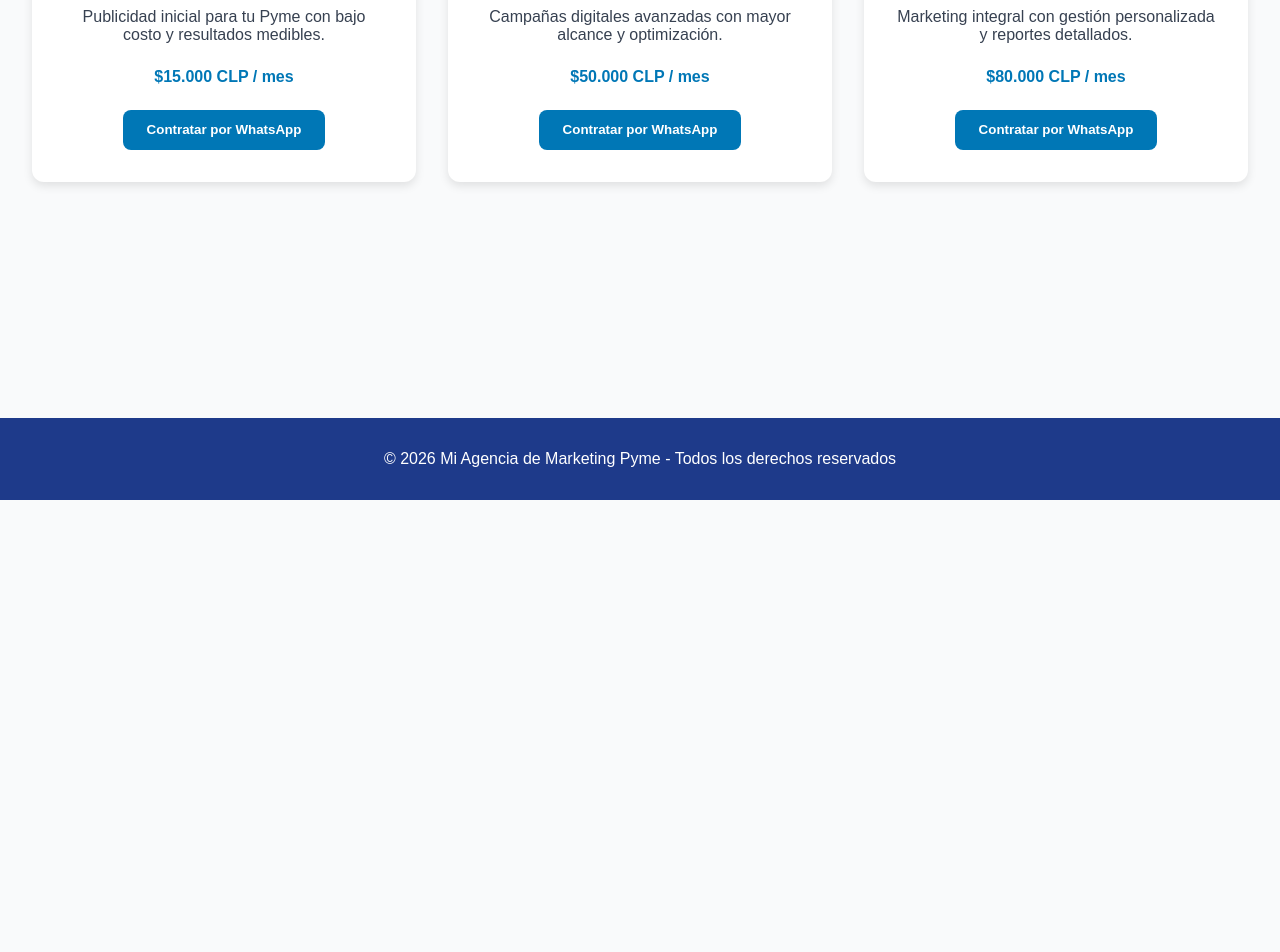
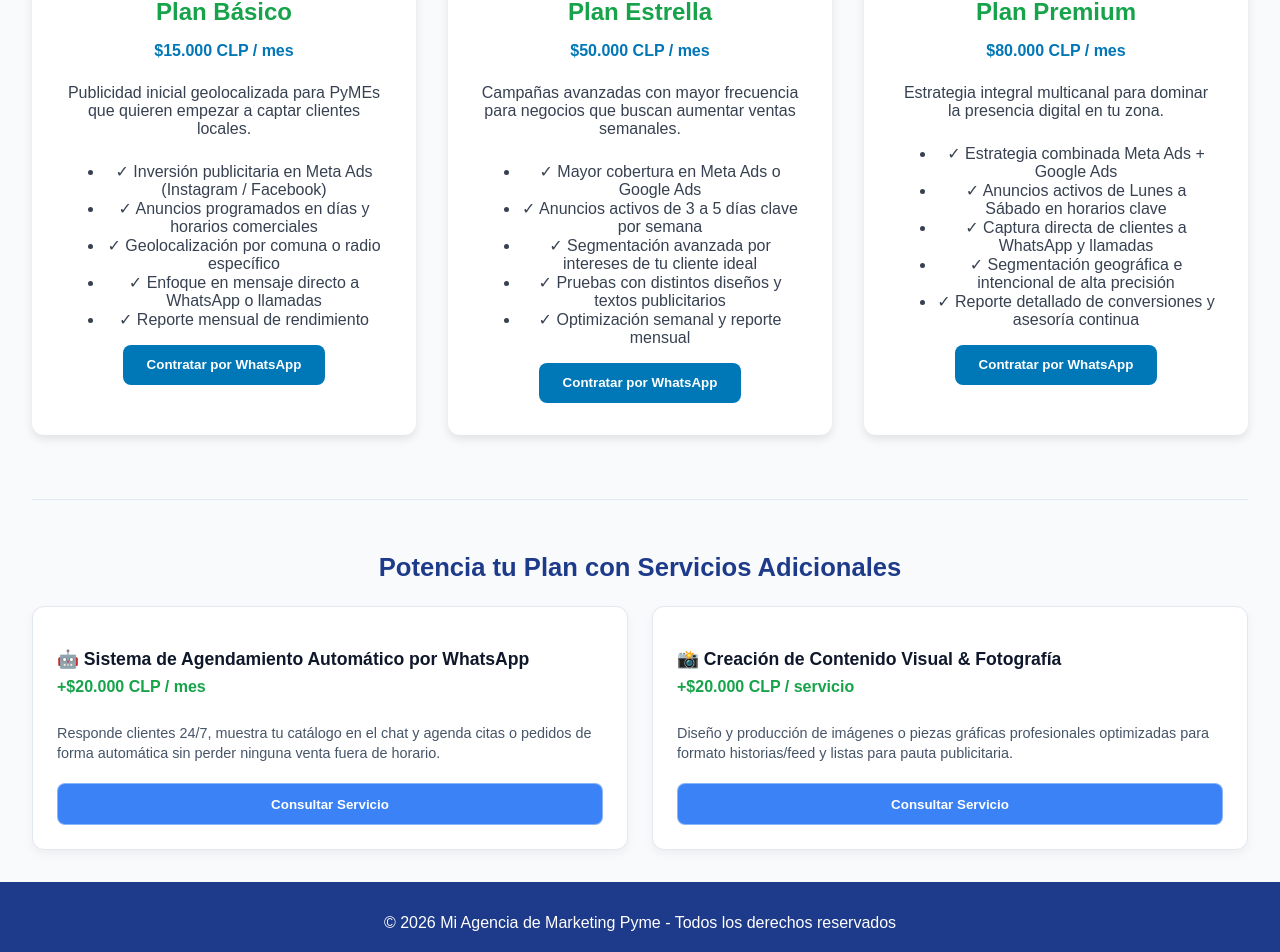
Before and after one commit to Camilo-araya/APA-Frontend, a React (Vite) app: page /planes in a window 1280 px wide. Shown: the part 300-1252 px from the top of the page. Before the commit the page ends 800 px from the top, so only its background shows below. Built offline with nearby package versions, Linux system fonts and the light colour scheme.

Commit message:
ajustes visuales home y planes

```diff
--- a/src/assets/Home.css
+++ b/src/assets/Home.css
@@ -1,93 +1,139 @@
-.home-banner {
+.home-container {
   width: 100%;
-  min-height: 100vh;
-  background: linear-gradient(to right, #0077b6, #00b4d8),
-              url("https://images.unsplash.com/photo-1508830524289-0adcbe822b40?auto=format&fit=crop&w=1600&q=80");
-  background-size: cover;
-  background-position: center;
-  display: flex;
-  justify-content: center;
-  align-items: center;
-  text-align: center;
-  padding: 2rem;
 }
 
-.overlay {
-  background: rgba(0, 0, 0, 0.6);
-  padding: 2.5rem;
-  border-radius: 12px;
-  color: #fff;
-  max-width: 900px;
-  animation: fadeIn 1s ease-in-out;
+/* Hero Principal */
+.home-banner {
+  background: linear-gradient(rgba(30, 58, 138, 0.85), rgba(15, 23, 42, 0.85)),
+              url("https://images.unsplash.com/photo-1557804506-669a67965ba0?auto=format&fit=crop&w=1200&q=80") center/cover no-repeat;
+  padding: 5rem 1.5rem;
+  text-align: center;
+  color: #ffffff;
 }
 
 .title {
-  font-size: 3rem;
+  font-size: 2.8rem;
+  font-weight: 800;
   margin-bottom: 1rem;
-  font-weight: bold;
 }
 
 .subtitle {
-  font-size: 1.4rem;
-  margin-bottom: 2rem;
+  font-size: 1.25rem;
+  max-width: 650px;
+  margin: 0 auto 2rem;
+  color: #e2e8f0;
 }
 
 .home-buttons {
   display: flex;
+  justify-content: center;
+  gap: 1rem;
   flex-wrap: wrap;
-  gap: 1rem;
-  justify-content: center;
 }
 
 .cta-btn {
-  padding: 1rem 2rem;
+  padding: 0.8rem 1.6rem;
   border-radius: 8px;
-  font-weight: bold;
-  cursor: pointer;
-  transition: all 0.3s ease;
+  font-weight: 600;
   text-decoration: none;
+  transition: all 0.2s ease;
 }
 
 .cta-btn.primary {
-  background: #ffffff;
-  color: #0077b6;
+  background-color: #16a34a;
+  color: #ffffff;
 }
 
 .cta-btn.primary:hover {
-  background: #caf0f8;
-  color: #023e8a;
+  background-color: #15803d;
 }
 
 .cta-btn.secondary {
-  background: transparent;
-  border: 2px solid #ffffff;
+  background-color: rgba(255, 255, 255, 0.15);
   color: #ffffff;
+  border: 1px solid rgba(255, 255, 255, 0.4);
 }
 
 .cta-btn.secondary:hover {
-  background: #ffffff;
-  color: #0077b6;
+  background-color: rgba(255, 255, 255, 0.3);
 }
 
-/* Animación */
-@keyframes fadeIn {
-  from { opacity: 0; transform: translateY(20px); }
-  to { opacity: 1; transform: translateY(0); }
+/* Sección de Características */
+.caracteristicas {
+  padding: 4rem 1.5rem;
+  max-width: 1100px;
+  margin: 0 auto;
+  text-align: center;
 }
 
-/* 📱 Responsivo */
+.caracteristicas h2 {
+  font-size: 1.8rem;
+  color: #1e3a8a;
+  margin-bottom: 2.5rem;
+}
+
+.caracteristicas-grid {
+  display: grid;
+  grid-template-columns: repeat(auto-fit, minmax(280px, 1fr));
+  gap: 2rem;
+}
+
+.feature-card {
+  background: #ffffff;
+  padding: 2rem;
+  border-radius: 12px;
+  box-shadow: 0 4px 12px rgba(0, 0, 0, 0.05);
+  border: 1px solid #e2e8f0;
+}
+
+.feature-icon {
+  font-size: 2.5rem;
+  margin-bottom: 1rem;
+}
+
+.feature-card h3 {
+  font-size: 1.2rem;
+  color: #0f172a;
+  margin-bottom: 0.5rem;
+}
+
+.feature-card p {
+  font-size: 0.9rem;
+  color: #64748b;
+  line-height: 1.5;
+}
+
+/* CTA Intermedio */
+.cta-intermedio {
+  background-color: #f1f5f9;
+  padding: 3.5rem 1.5rem;
+  text-align: center;
+  border-top: 1px solid #e2e8f0;
+}
+
+.cta-intermedio h2 {
+  font-size: 1.8rem;
+  color: #0f172a;
+  margin-bottom: 0.5rem;
+}
+
+.cta-intermedio p {
+  color: #475569;
+  margin-bottom: 1.5rem;
+  font-size: 1rem;
+}
+
+/* Responsivo Mobile */
 @media (max-width: 768px) {
   .title {
     font-size: 2rem;
   }
+
   .subtitle {
     font-size: 1rem;
   }
-  .overlay {
-    padding: 1.5rem;
-  }
-  .cta-btn {
-    width: 100%;
-    text-align: center;
+
+  .caracteristicas {
+    padding: 2.5rem 1rem;
   }
 }
--- a/src/assets/Planes.css
+++ b/src/assets/Planes.css
@@ -76,3 +76,62 @@
     font-size: 1rem;
   }
 }
+
+.servicios-extra {
+  margin-top: 4rem;
+  padding-top: 2rem;
+  border-top: 1px solid #e2e8f0;
+}
+
+.servicios-extra h2 {
+  font-size: 1.6rem;
+  color: #1e3a8a;
+  margin-bottom: 1.5rem;
+}
+
+.extras-grid {
+  display: grid;
+  grid-template-columns: repeat(auto-fit, minmax(300px, 1fr));
+  gap: 1.5rem;
+  margin-top: 1rem;
+}
+
+.extra-card {
+  background: #ffffff;
+  border: 1px solid #e2e8f0;
+  border-radius: 12px;
+  padding: 1.5rem;
+  text-align: left;
+  display: flex;
+  flex-direction: column;
+  justify-content: space-between;
+  box-shadow: 0 4px 10px rgba(0, 0, 0, 0.05);
+}
+
+.extra-card h3 {
+  font-size: 1.1rem;
+  color: #0f172a;
+  margin-bottom: 0.5rem;
+}
+
+.precio-extra {
+  display: inline-block;
+  font-weight: 700;
+  color: #16a34a;
+  margin-bottom: 0.8rem;
+}
+
+.extra-card p {
+  font-size: 0.9rem;
+  color: #475569;
+  line-height: 1.4;
+  margin-bottom: 1.2rem;
+}
+
+.cta-btn.secondary {
+  background-color: #3b82f6;
+}
+
+.cta-btn.secondary:hover {
+  background-color: #1d4ed8;
+}
--- a/src/pages/Home.jsx
+++ b/src/pages/Home.jsx
@@ -3,25 +3,56 @@ import { Link } from "react-router-dom";
 
 const Home = () => {
   return (
+    <div className="home-container">
+      {/* 1. Hero Principal */}
       <section className="home-banner">
         <div className="overlay">
           <h1 className="title">Agencia Pública Aquí</h1>
           <p className="subtitle">
-          Publicidad simple para las pequeñas y medianas empresas de Chile.
+            Publicidad hiperlocal y efectiva para pequeñas y medianas empresas en Chile.
           </p>
           <div className="home-buttons">
             <Link to="/planes" className="cta-btn primary">
-            Conoce nuestros planes de marketing
+              Ver Planes de Marketing
             </Link>
             <Link to="/clientes" className="cta-btn secondary">
-            Nuestros clientes
-          </Link>
-          <Link to="/quienes-somos" className="cta-btn secondary">
-            Quiénes somos
+              Casos de Éxito
             </Link>
           </div>
         </div>
       </section>
+
+      {/* 2. Propuesta de Valor / Características */}
+      <section className="caracteristicas">
+        <h2>¿Por qué hacer publicidad con nosotros?</h2>
+        <div className="caracteristicas-grid">
+          <div className="feature-card">
+            <div className="feature-icon">📍</div>
+            <h3>Anuncios Geolocalizados</h3>
+            <p>Llegamos a clientes que viven o transitan cerca de tu local comercial o zona de reparto.</p>
+          </div>
+          <div className="feature-card">
+            <div className="feature-icon">⏰</div>
+            <h3>Horarios Inteligentes</h3>
+            <p>Optimizamos tu presupuesto haciendo que tus anuncios se muestren solo cuando tu negocio está abierto.</p>
+          </div>
+          <div className="feature-card">
+            <div className="feature-icon">📲</div>
+            <h3>Directo a tu WhatsApp</h3>
+            <p>Diseñamos campañas enfocadas en recibir mensajes directos de clientes listos para comprar.</p>
+          </div>
+        </div>
+      </section>
+
+      {/* 3. Banner CTA Intermedio */}
+      <section className="cta-intermedio">
+        <h2>¿Listo para impulsar las ventas de tu negocio local?</h2>
+        <p>Comienza con inversiones desde $15.000 CLP al mes y haz rendir cada peso de tu pauta.</p>
+        <Link to="/planes" className="cta-btn primary">
+          Elegir Plan Ahora
+        </Link>
+      </section>
+    </div>
   );
 };
 
--- a/src/pages/Planes.jsx
+++ b/src/pages/Planes.jsx
@@ -4,42 +4,103 @@ const Planes = () => {
   const planes = [
     {
       nombre: "Plan Básico",
-      descripcion: "Publicidad inicial para tu Pyme con bajo costo y resultados medibles.",
       precio: "$15.000 CLP / mes",
+      descripcion: "Publicidad inicial geolocalizada para PyMEs que quieren empezar a captar clientes locales.",
+      detalles: [
+        "Inversión publicitaria en Meta Ads (Instagram / Facebook)",
+        "Anuncios programados en días y horarios comerciales",
+        "Geolocalización por comuna o radio específico",
+        "Enfoque en mensaje directo a WhatsApp o llamadas",
+        "Reporte mensual de rendimiento"
+      ]
     },
     {
       nombre: "Plan Estrella",
-      descripcion: "Campañas digitales avanzadas con mayor alcance y optimización.",
       precio: "$50.000 CLP / mes",
+      descripcion: "Campañas avanzadas con mayor frecuencia para negocios que buscan aumentar ventas semanales.",
+      detalles: [
+        "Mayor cobertura en Meta Ads o Google Ads",
+        "Anuncios activos de 3 a 5 días clave por semana",
+        "Segmentación avanzada por intereses de tu cliente ideal",
+        "Pruebas con distintos diseños y textos publicitarios",
+        "Optimización semanal y reporte mensual"
+      ]
     },
     {
       nombre: "Plan Premium",
-      descripcion: "Marketing integral con gestión personalizada y reportes detallados.",
       precio: "$80.000 CLP / mes",
-    },
+      descripcion: "Estrategia integral multicanal para dominar la presencia digital en tu zona.",
+      detalles: [
+        "Estrategia combinada Meta Ads + Google Ads",
+        "Anuncios activos de Lunes a Sábado en horarios clave",
+        "Captura directa de clientes a WhatsApp y llamadas",
+        "Segmentación geográfica e intencional de alta precisión",
+        "Reporte detallado de conversiones y asesoría continua"
+      ]
+    }
   ];
 
-  const handleContratar = (nombrePlan) => {
-    const telefono = "569XXXXXXXX"; // Reemplaza con tu número comercial
-    const mensaje = encodeURIComponent(`Hola, me interesa contratar el ${nombrePlan} para mi PyME.`);
+  const adicionales = [
+    {
+      titulo: "🤖 Sistema de Agendamiento Automático por WhatsApp",
+      precio: "+$20.000 CLP / mes",
+      descripcion: "Responde clientes 24/7, muestra tu catálogo en el chat y agenda citas o pedidos de forma automática sin perder ninguna venta fuera de horario."
+    },
+    {
+      titulo: "📸 Creación de Contenido Visual & Fotografía",
+      precio: "+$20.000 CLP / servicio",
+      descripcion: "Diseño y producción de imágenes o piezas gráficas profesionales optimizadas para formato historias/feed y listas para pauta publicitaria."
+    }
+  ];
+
+  const handleContratar = (servicio) => {
+    const telefono = "569XXXXXXXX"; // Reemplaza con tu número comercial de WhatsApp
+    const mensaje = encodeURIComponent(`Hola, me interesa contratar o consultar por: ${servicio}.`);
     window.open(`https://wa.me/${telefono}?text=${mensaje}`, "_blank");
   };
 
   return (
     <section className="planes">
       <h1>Nuestros Planes de Marketing</h1>
+      <p className="subtitulo">Publicidad estratégica ajustada al presupuesto de tu negocio local.</p>
+
+      {/* Grid de Planes */}
       <div className="planes-grid">
         {planes.map((plan, index) => (
           <div key={index} className="plan-card">
             <h2>{plan.nombre}</h2>
-            <p>{plan.descripcion}</p>
             <span className="precio">{plan.precio}</span>
+            <p className="descripcion-plan">{plan.descripcion}</p>
+
+            <ul className="lista-detalles">
+              {plan.detalles.map((det, i) => (
+                <li key={i}>✓ {det}</li>
+              ))}
+            </ul>
+
             <button className="cta-btn" onClick={() => handleContratar(plan.nombre)}>
               Contratar por WhatsApp
             </button>
           </div>
         ))}
       </div>
+
+      {/* Sección de Servicios Adicionales */}
+      <div className="servicios-extra">
+        <h2>Potencia tu Plan con Servicios Adicionales</h2>
+        <div className="extras-grid">
+          {adicionales.map((extra, index) => (
+            <div key={index} className="extra-card">
+              <h3>{extra.titulo}</h3>
+              <span className="precio-extra">{extra.precio}</span>
+              <p>{extra.descripcion}</p>
+              <button className="cta-btn secondary" onClick={() => handleContratar(extra.titulo)}>
+                Consultar Servicio
+              </button>
+            </div>
+          ))}
+        </div>
+      </div>
     </section>
   );
 };
```
Lines whose indentation alone changed are shown as unchanged.
